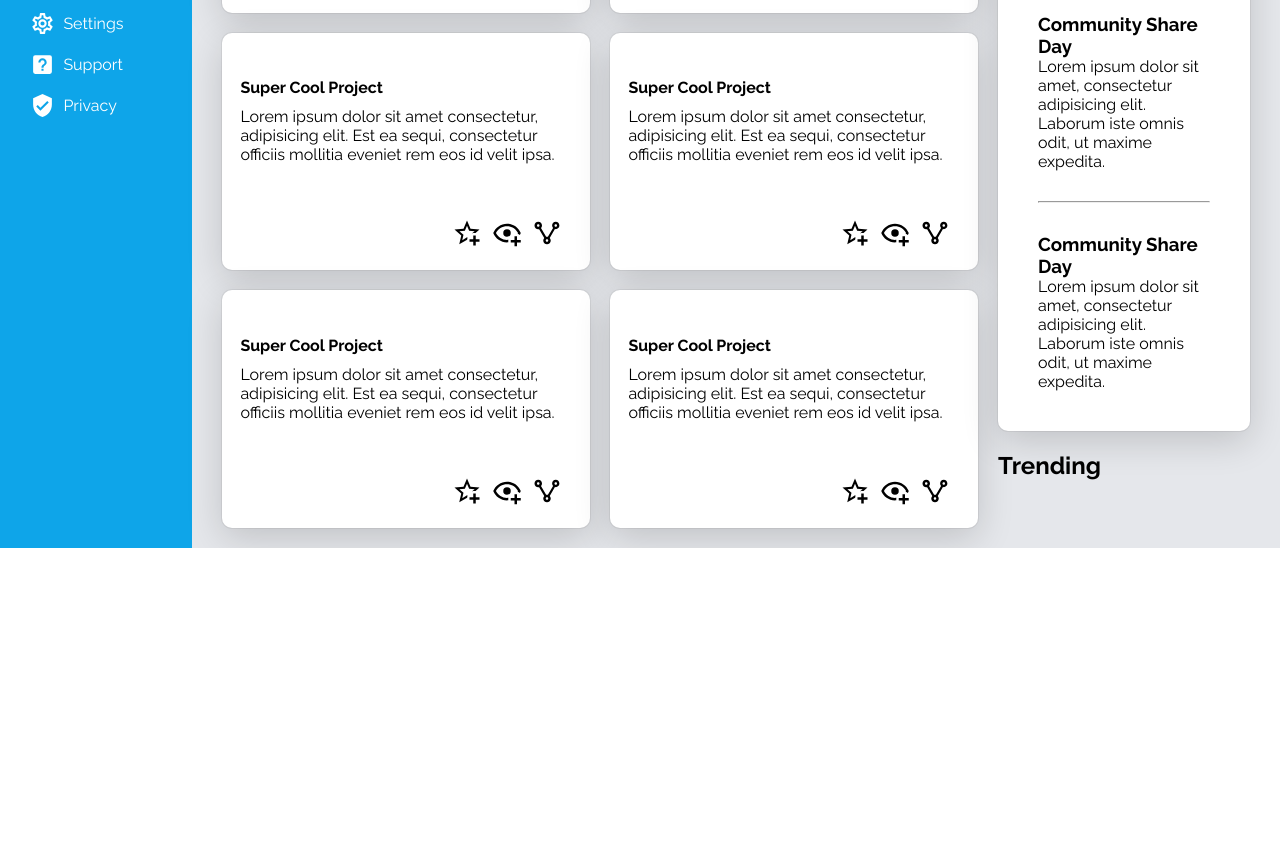
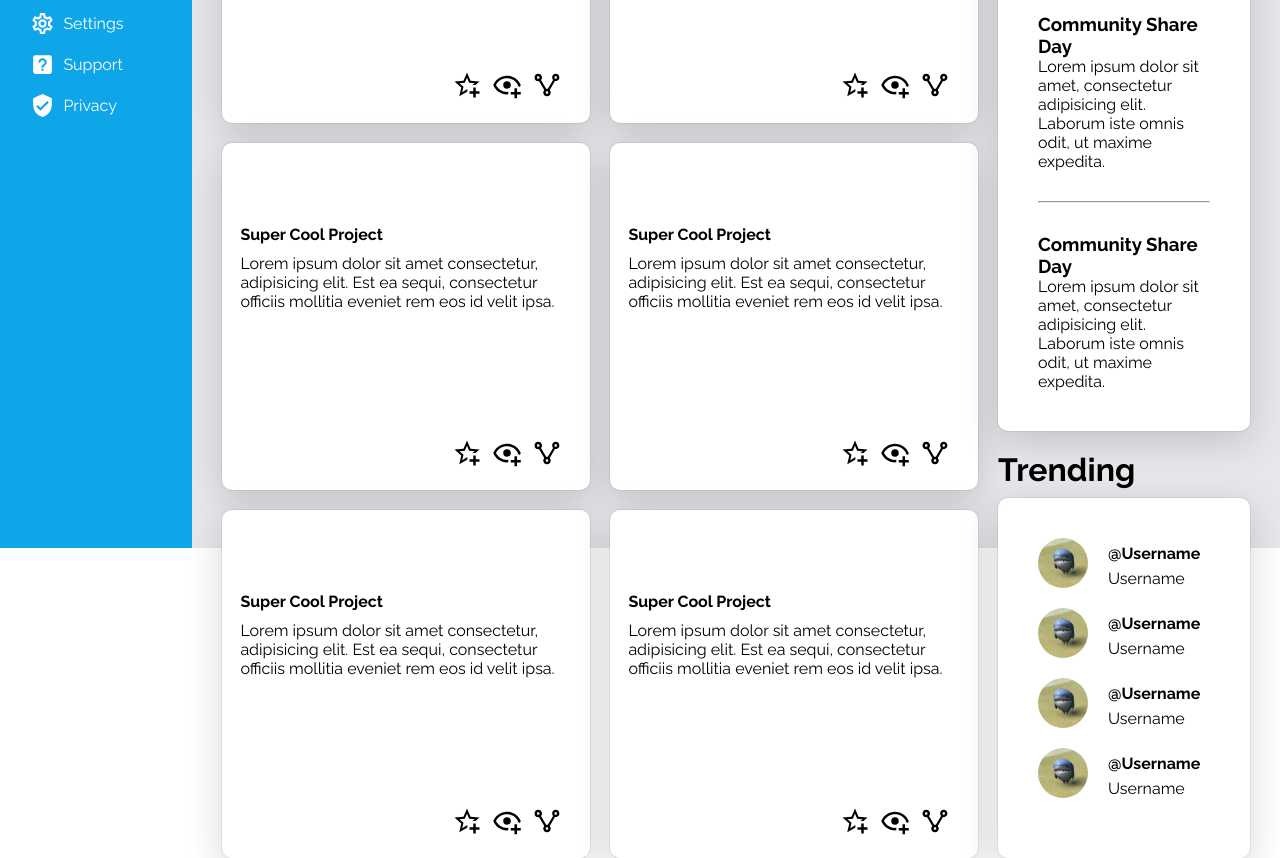
Before and after one commit to Marshvp/Admin-Dashboard, a plain HTML site: page index.html in a window 1280 px wide. Shown: the part 412-1270 px from the top of the page. Before the commit the page ends 960 px from the top, so only its background shows below. Drawn offline with Linux system fonts and the light colour scheme.

Commit message:
trending finished

```diff
--- a/index.html
+++ b/index.html
@@ -141,7 +141,38 @@
 
             </div>
             <div class="trendingContainer">
-                <h2>Trending</h2>
+                <h1>Trending</h1>
+
+                <div class="trendingDiv">
+                    <div class="trendpro">
+                        <img src="./pfp.jpg" width="50px" style="border-radius: 30px;" alt="pfp">
+                        <div class="trenduser">
+                            <p><b>@Username</b></p>
+                            <p>Username</p></div>
+                    </div>
+
+                    <div class="trendpro">
+                        <img src="./pfp.jpg" width="50px" style="border-radius: 30px;" alt="pfp">
+                        <div class="trenduser">
+                            <p><b>@Username</b></p>
+                            <p>Username</p></div>
+                    </div>
+
+                    <div class="trendpro">
+                        <img src="./pfp.jpg" width="50px" style="border-radius: 30px;" alt="pfp">
+                        <div class="trenduser">
+                            <p><b>@Username</b></p>
+                            <p>Username</p></div>
+                    </div>
+
+                    <div class="trendpro">
+                        <img src="./pfp.jpg" width="50px" style="border-radius: 30px;" alt="pfp">
+                        <div class="trenduser">
+                            <p><b>@Username</b></p>
+                            <p>Username</p></div>
+                    </div>
+                </div>
+
             </div>
         </div>
 
--- a/style.css
+++ b/style.css
@@ -199,7 +199,7 @@ ul {
     grid-template-rows: auto 1fr;
 }
 
-.announcementsContainer h1 {
+.announcementsContainer h1, .trendingContainer h1 {
     align-self: start;
 }
 
@@ -221,3 +221,20 @@ ul {
 .trendingContainer {
     grid-column: 2 / 3;
 }
+
+.trendpro {
+    display: grid;
+    grid-template-columns: 1fr 5fr;
+    margin-bottom: 20px;
+}
+
+.trenduser {
+    display: grid;
+    grid-template-rows: 1fr 1fr;
+    padding-left: 20px;
+
+}
+
+.trenduser p {
+    align-self: end;
+}
```
Also changed, not shown: pfp.jpg (added), ssssss.jpg (added).
